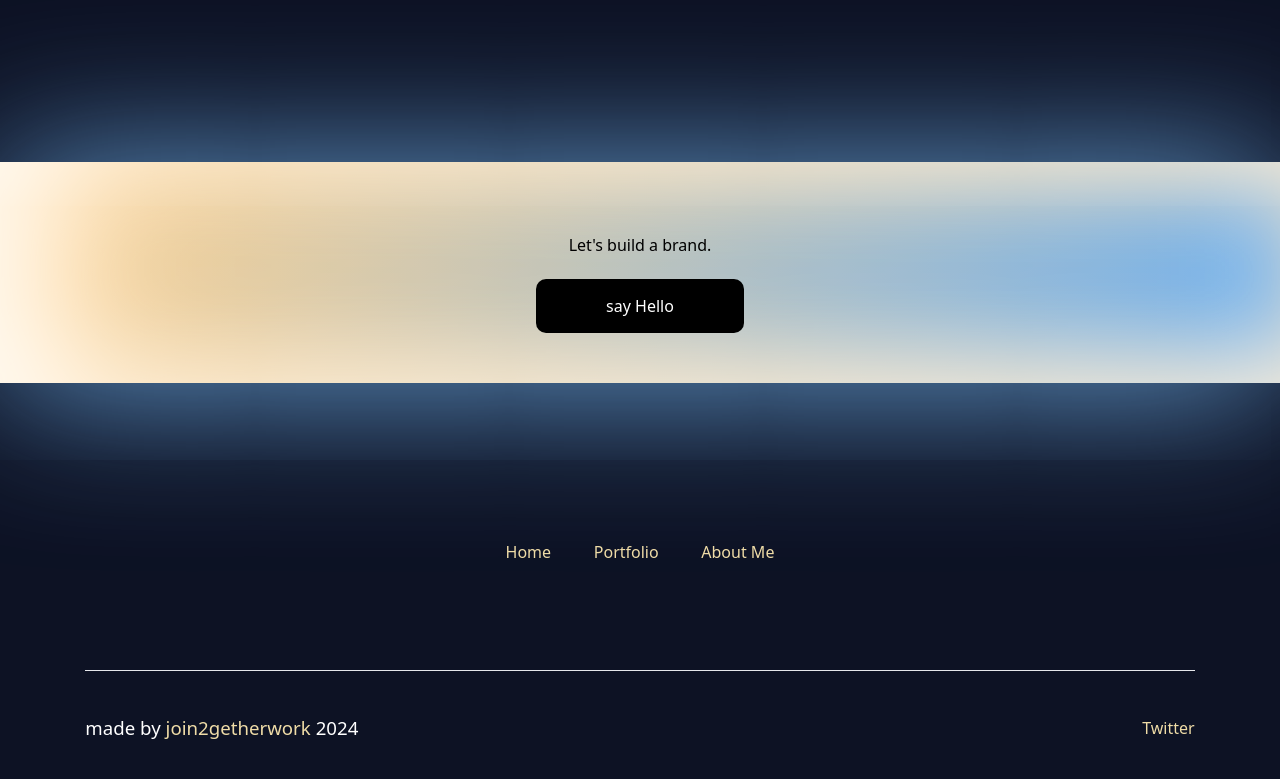
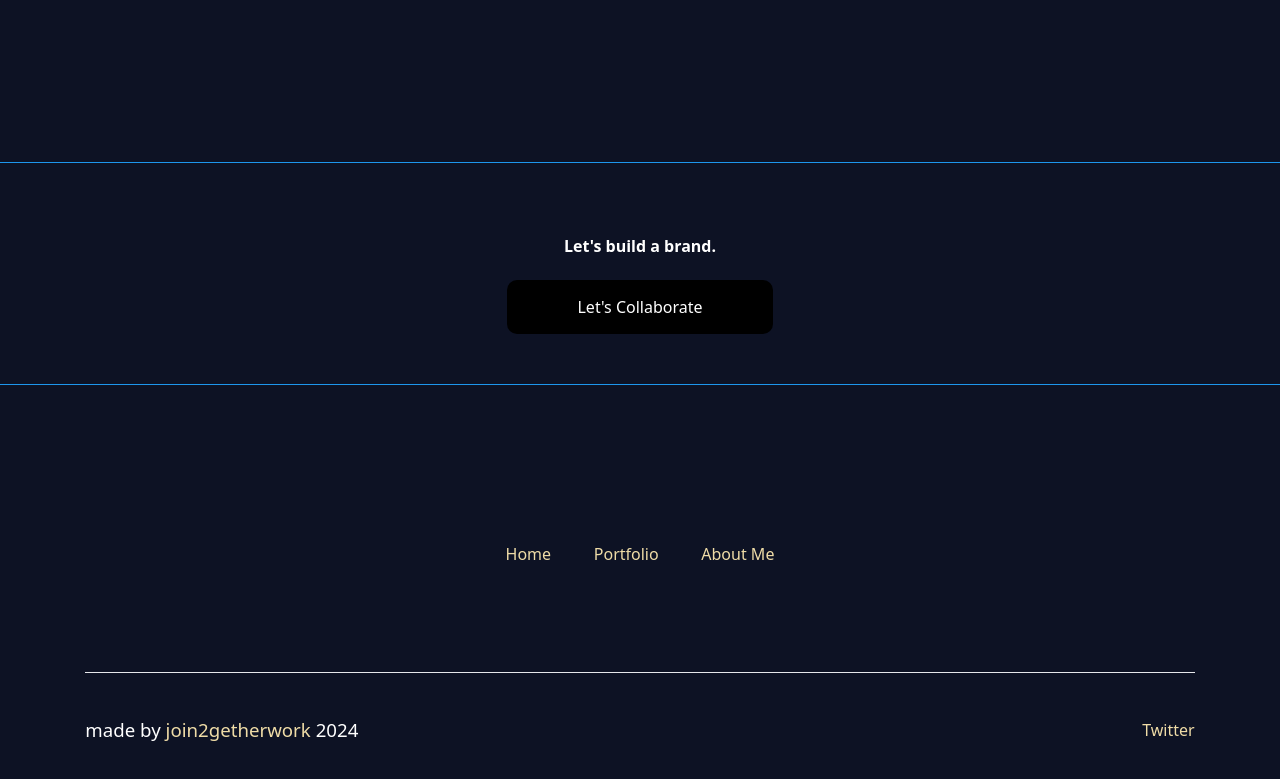
Before and after one commit to Allensamm/allen, a React (Create React App) app: page / in a window 1280 px wide. Shown: the part 2081-2860 px from the top of the page. Built offline with nearby package versions, Linux system fonts and the light colour scheme; no server answers.

Commit message:
changed UI

```diff
--- a/src/App.css
+++ b/src/App.css
@@ -453,11 +453,8 @@
 	padding: 50px;
 	justify-content: center;
 	align-items: center;
-	/* width: 100vw; */
-	background: linear-gradient(91.64deg, #ffce85 0.84%, #67a9e7 96.54%);
-	box-shadow: 0px 4px 154px #6eaae1, inset 56px -5px 150px #ffffff,
-		inset 50px 4px 104px #ffce85;
-
+	border-top: 1px solid #1d96ec;
+	border-bottom: 1px solid #1d96ec;
 	text-align: center;
 	column-gap: 20px;
 }
--- a/src/Pages/Home/ContactMe.jsx
+++ b/src/Pages/Home/ContactMe.jsx
@@ -3,10 +3,10 @@
   return (
     <section id="Contact" className="contact--section">
       <div className="calltoaction">
-        <h1>Let's build a brand.</h1>
+        <h1 className="text-white font-extrabold">Let's build a brand.</h1>
         <button>
           <Link className="link px-10 py-3 rounded-full" to={"https://allensamuel569@gmail.com"}>
-            say Hello
+            Let's Collaborate
           </Link>
         </button>
       </div>
--- a/src/Pages/Home/HeroSection.jsx
+++ b/src/Pages/Home/HeroSection.jsx
@@ -38,7 +38,7 @@
         </Link>
       </div>
       <div className="hero--section--img ml-[40%] top-[-30px] relative">
-      <img  src="./img/git.png" alt="" className='' />
+      <img  src="./img/git.png" alt="" className=' pointer-events-none' />
 
       <img onClick={() => handlethisclicked('img5')} src="./img/javascript.png" alt="" className={` ${imgclick.includes('img5') ? 'img5' : ''}`} />
 
```
